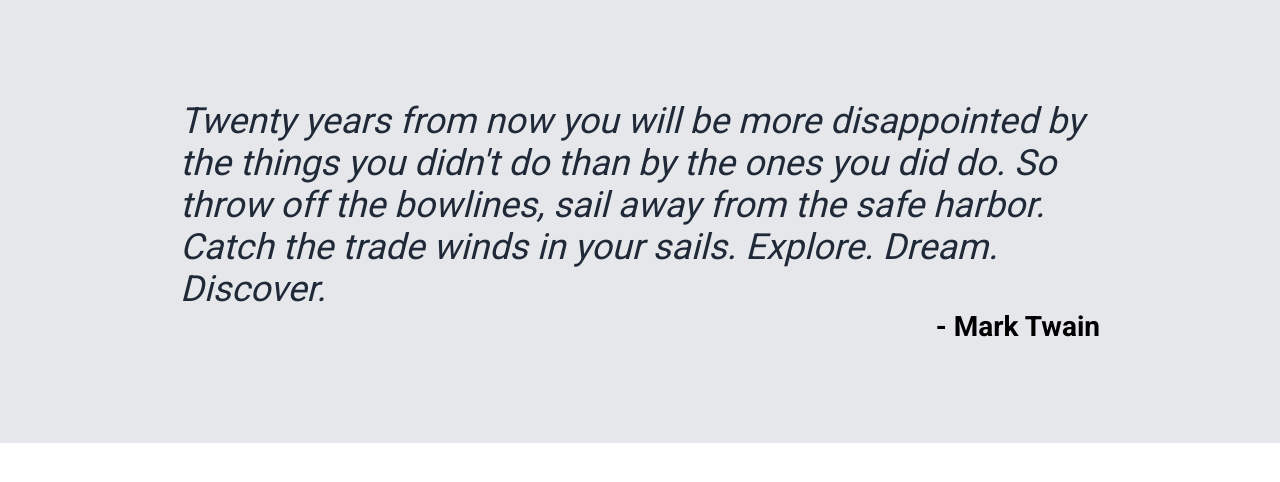
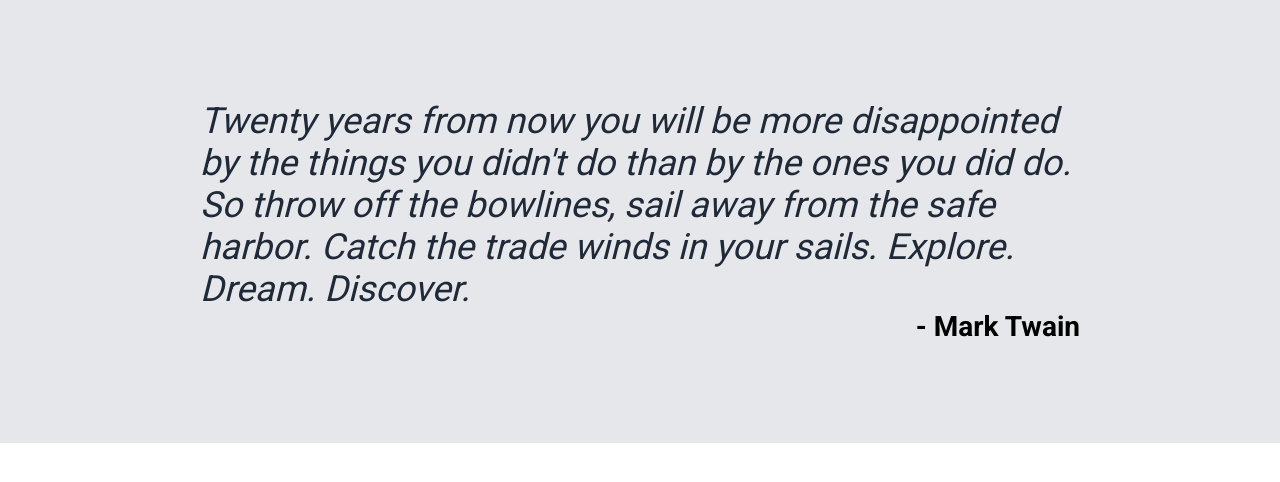
Before and after one commit to codingInEME/odin-landing-page, a plain HTML site: page components/quote/index.html in a window 1280 px wide. Drawn offline with Linux system fonts and the light colour scheme.

Commit message:
Use margins instead of flex div to center
- This removes one layer of div nesting
- Replace section with div as section requires heading, which are
missing

```diff
--- a/components/quote/index.html
+++ b/components/quote/index.html
@@ -8,7 +8,6 @@
 </head>
 
 <body>
-    <section id="quote-section">
     <div class="quote-container">
         <p class="quote-text">Twenty years from now you will be more disappointed by the things you didn't do than
             by
@@ -17,7 +16,6 @@
             Dream. Discover.</p>
         <span class="quote-author">- Mark Twain</span>
     </div>
-    </section>
 </body>
 
 </html>
--- a/components/quote/styles.css
+++ b/components/quote/styles.css
@@ -6,18 +6,12 @@ body {
     margin: 0;
 }
 
-#quote-section {
+.quote-container {
     background-color: #E5E7EB;
     display: flex;
-    justify-content: center;
-    align-items: center;
+    flex-direction: column;
     padding: 100px 0;
-}
-
-.quote-container {
-    display: flex;
-    flex-direction: column;
-    width: 920px;
+    margin: 0 auto;
 }
 
 .quote-text {
@@ -25,11 +19,17 @@ body {
     font-weight: 100;
     font-style: italic;
     color: #1F2937;
-    margin: 0;
 }
 
 .quote-author {
-    align-self: flex-end;
+    display: flex;
+    justify-content: flex-end;
     font-weight: 900;
     font-size: 28px;
 }
+
+.quote-text,
+.quote-author {
+    width: 880px;
+    margin: 0 auto;
+}
```
Also changed, not shown: components/call-card/index.html (+0 -2 lines), components/call-card/styles.css (+1 -7 lines), components/header/index.html (+0 -2 lines), components/header/styles.css (+3 -7 lines), components/info/index.html (+0 -2 lines). Lines whose indentation alone changed are shown as unchanged.
